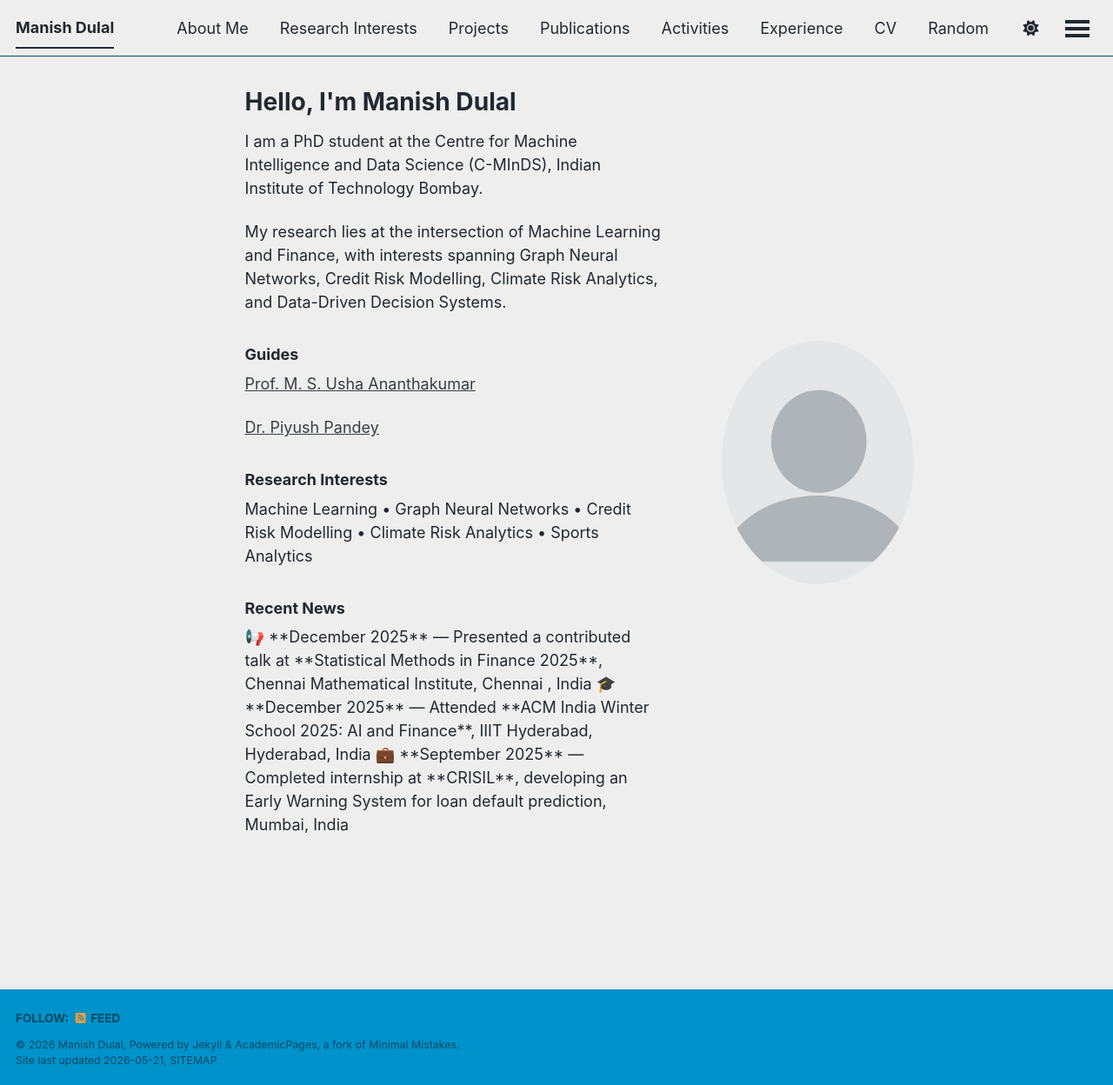
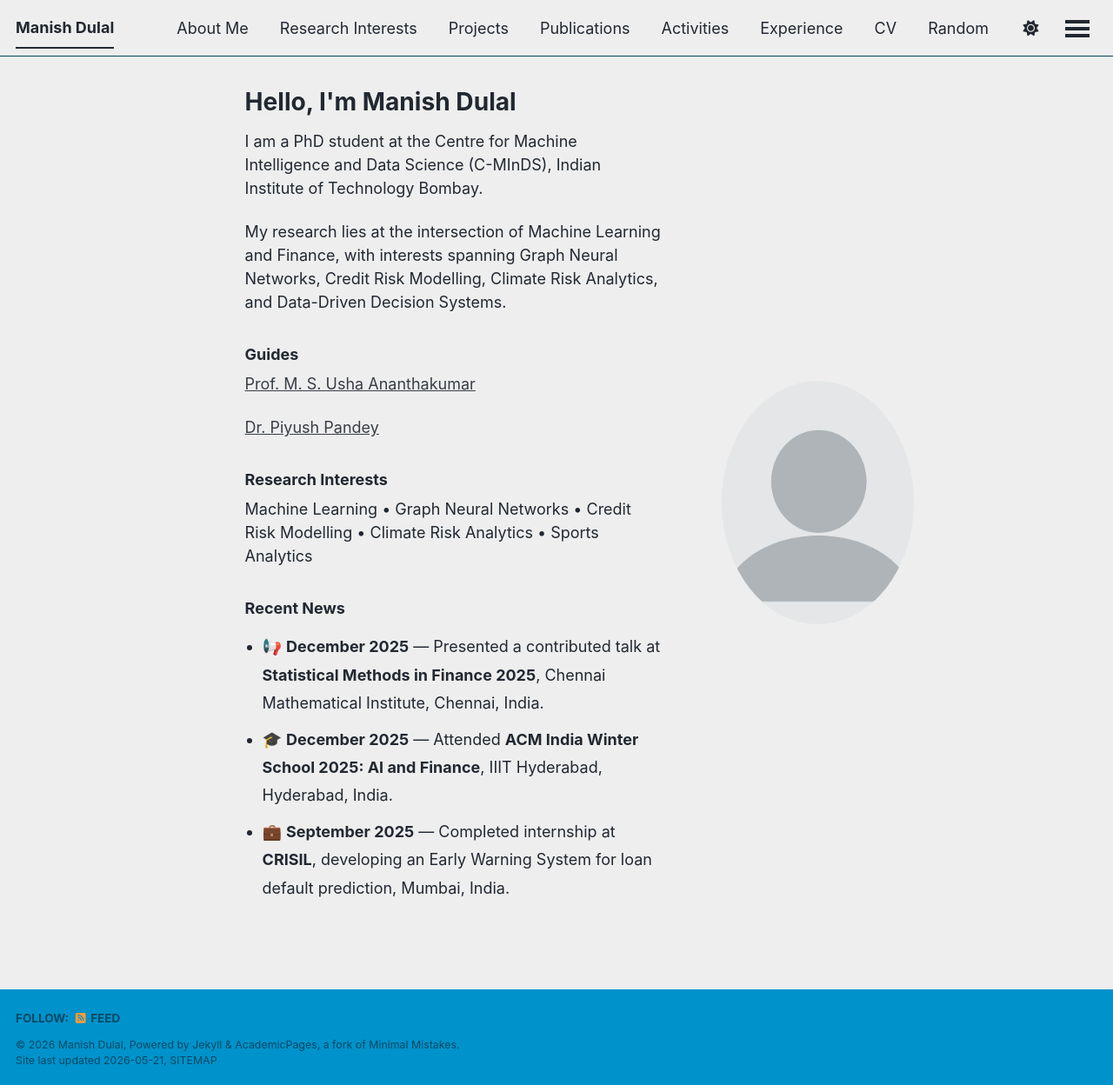
Before and after one commit to ManishDulal/manishdulal.github.io, a Jekyll site: the page built from _pages/about.md, in a window 1280 px wide and 1248 px high. Shown: the whole window at 87% size. Built offline with Jekyll 4.4.1, drawn with Linux system fonts in a browser that asks for light colours; a script bundle is joined from its source files by our own code; library files that are not in the unit come from our copies.

Commit message:
Revise recent news section with list formatting
Updated recent news section with new formatting and added list items for clarity.

```diff
--- a/_pages/about.md
+++ b/_pages/about.md
@@ -38,11 +38,26 @@ Machine Learning • Graph Neural Networks • Credit Risk Modelling • Climate
 
 <h3>Recent News</h3>
 
-📢 **December 2025** — Presented a contributed talk at **Statistical Methods in Finance 2025**, Chennai Mathematical Institute, Chennai , India
+<ul style="line-height:1.8; padding-left:20px;">
 
-🎓 **December 2025** — Attended **ACM India Winter School 2025: AI and Finance**, IIIT Hyderabad, Hyderabad, India
+<li>
+📢 <strong>December 2025</strong> — Presented a contributed talk at
+<strong>Statistical Methods in Finance 2025</strong>, Chennai Mathematical Institute, Chennai, India.
+</li>
 
-💼 **September 2025** — Completed internship at **CRISIL**, developing an Early Warning System for loan default prediction, Mumbai, India
+<li>
+🎓 <strong>December 2025</strong> — Attended
+<strong>ACM India Winter School 2025: AI and Finance</strong>, IIIT Hyderabad, Hyderabad, India.
+</li>
+
+<li>
+💼 <strong>September 2025</strong> — Completed internship at
+<strong>CRISIL</strong>, developing an Early Warning System for loan default prediction, Mumbai, India.
+</li>
+
+</ul>
+
+
 
 </div>
 
```
